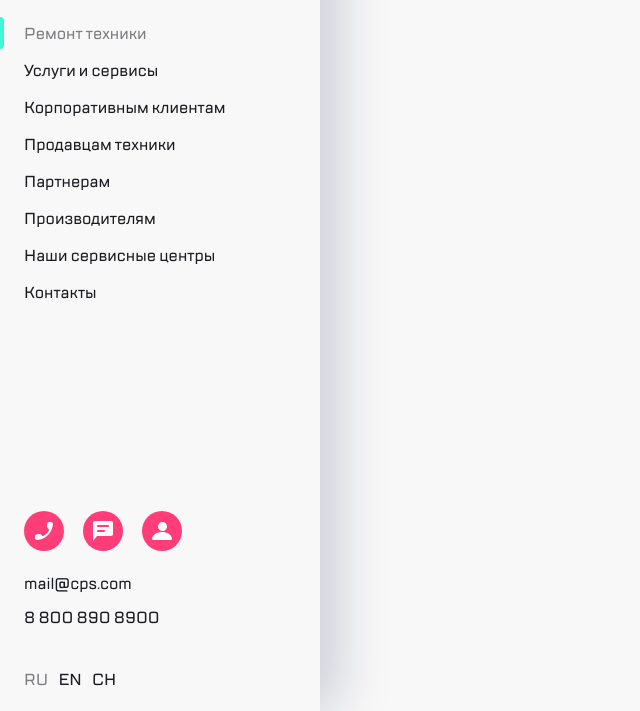
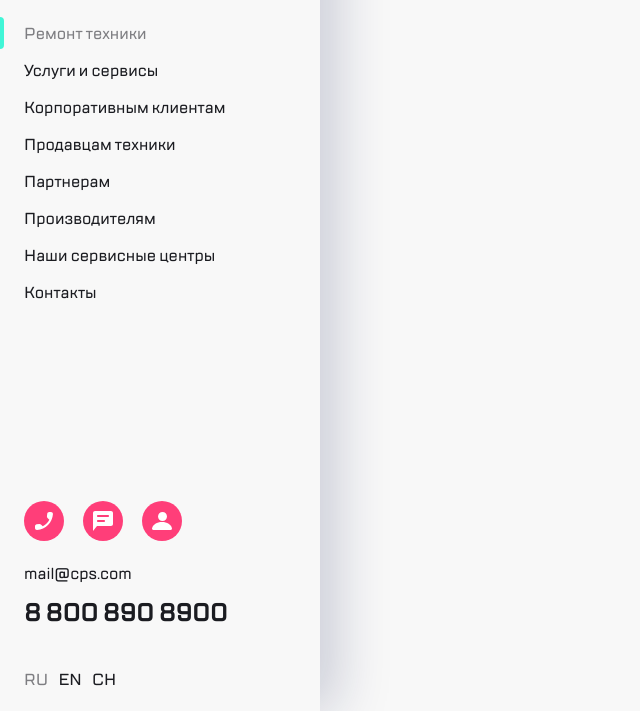
Before and after one commit to AdamKh/CPS_1.4, a plain HTML site: page index.html in a window 1280 px wide. Shown: the part 89-800 px from the top of the page, without its empty margins (0-640 px from the left). Drawn offline with Linux system fonts and the light colour scheme.

Commit message:
Update main.css

```diff
--- a/main.css
+++ b/main.css
@@ -198,6 +198,11 @@ a.change-lang__link:not(:last-child) {
     margin-right: 7px;
 }
 
+.contacts__number {
+    font-weight: bold;
+    font-size: 24px;
+}
+
 .change-lang__link--active {
     color: #7E7E82;
 }
```
